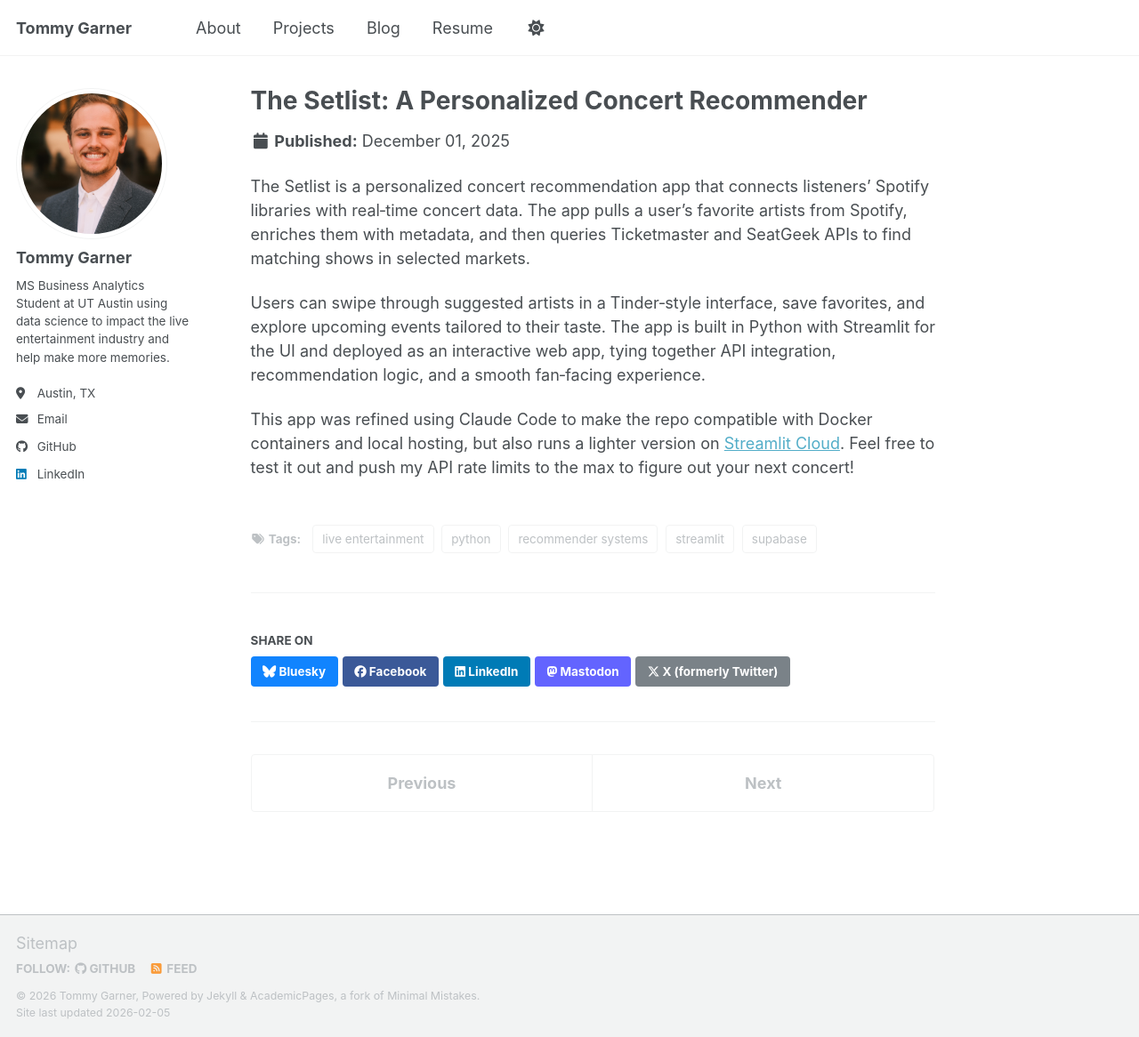
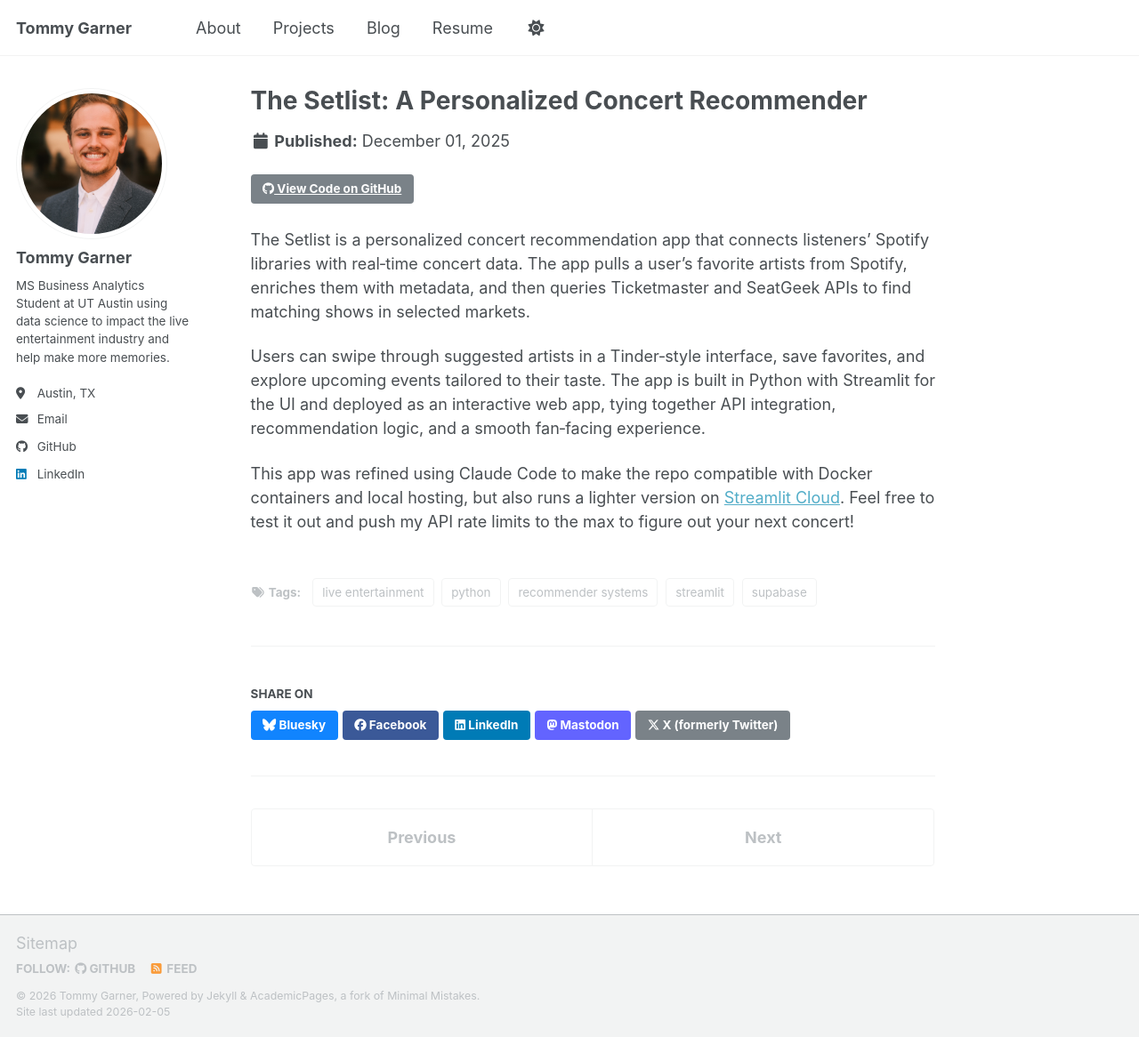
Before and after one commit to tommygarner/tommygarner.github.io, a Jekyll site: the page built from _portfolio/setlist.md, in a window 1280 px wide and 1166 px high. Shown: the whole window at 89% size. Built offline with Jekyll 4.4.1, drawn with Linux system fonts in a browser that asks for light colours; a script bundle is joined from its source files by our own code; library files that are not in the unit come from our copies.

Commit message:
Add GitHub link and enhance project description
Added a link to view the code on GitHub and updated the project description.

```diff
--- a/_portfolio/setlist.md
+++ b/_portfolio/setlist.md
@@ -3,7 +3,6 @@
 collection: portfolio
 excerpt: "Streamlit app that matches your Spotify taste with upcoming concerts using Ticketmaster and SeatGeek APIs."
 date: 2025-12-01
-repo: "https://github.com/tommygarner/setlist"
 tags:
   - recommender systems
   - live entertainment
@@ -11,6 +10,7 @@
   - streamlit
   - supabase
 ---
+[<i class="fab fa-github" aria-hidden="true"></i> View Code on GitHub](https://github.com/tommygarner/The-Setlist){: .btn .btn--primary}
 
 The Setlist is a personalized concert recommendation app that connects listeners’ Spotify libraries with real‑time concert data. The app pulls a user’s favorite artists from Spotify, enriches them with metadata, and then queries Ticketmaster and SeatGeek APIs to find matching shows in selected markets.
 
```
